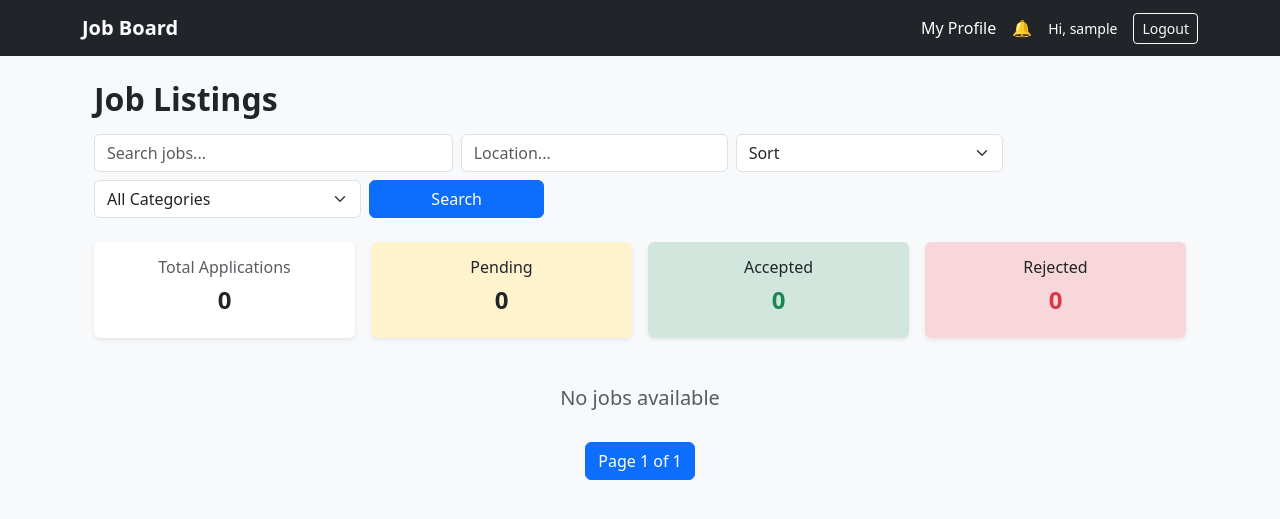
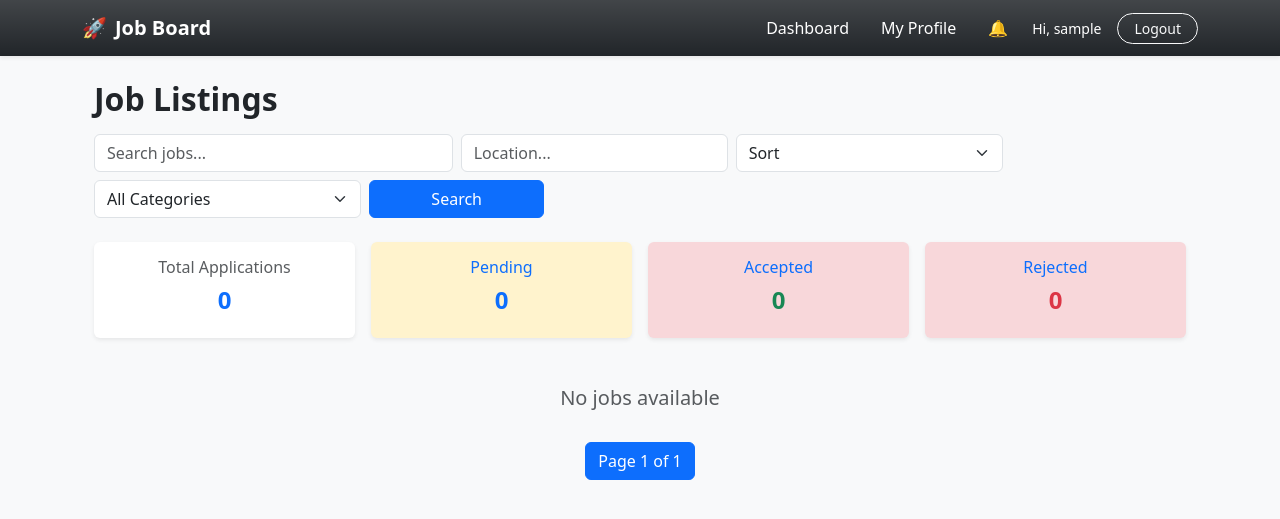
Before and after one commit to amritadhikari2058/jobboard, a Django app: page / in a window 1280 px wide. Shown: the top 519 px of the page. Run offline with Django 5.2, Linux system fonts and the light colour scheme; the visitor is signed in with stand-in values (Sample User, id 1); data that the repository does not hold is empty.

Commit message:
Refining Code

```diff
--- a/applications/services.py
+++ b/applications/services.py
@@ -37,10 +37,9 @@ class ApplicationService:
         NotificationService.notify(
             user=application.user,
             message=f"Your application for '{application.job.title}' was {status}",
-            link=f"/applications/{application.id}",
         )
 
-        activity_logs(
+        log_activity(
             user=user,
             action_type=f"application_{status}",
             message=f"{status.capitalizer()} application for '{application.job.title}'",
@@ -66,7 +65,6 @@ class ApplicationService:
         NotificationService.notify(
             user=application.job.user,
             message=f"{user.username} withdrew application from '{application.job.title}'",
-            link=f"/jobs/{application.job.slug}/applicants/",
         )
 
         log_activity(
--- a/applications/views.py
+++ b/applications/views.py
@@ -1,6 +1,5 @@
 from django.shortcuts import render, redirect, get_object_or_404
 from django.contrib import messages
-from .models import Application
 from jobboard.models import Job
 from django.contrib.auth.decorators import login_required
 from .services import ApplicationService
@@ -10,10 +9,12 @@ from applications.exceptions import ApplicationError
 from applications.selectors import get_user_applications, get_job_applications
 from .decorators import recruiter_owns_application
 
+
 @login_required
 @normal_user_required
 def application_list(request):
-    applications = get_user_applications(request.user)
+    status = request.GET.get('status')
+    applications = get_user_applications(request.user, status)
     return render(
         request, "applications/application_list.html", {"applications": applications}
     )
--- a/templates/base.html
+++ b/templates/base.html
@@ -11,34 +11,38 @@
 <body class="bg-light">
 
 <!-- Navbar -->
-<nav class="navbar navbar-expand-lg navbar-dark bg-dark mb-4">
+<nav class="navbar navbar-expand-lg navbar-dark bg-dark bg-gradient shadow-sm mb-4">
   <div class="container">
 
     <!-- Left -->
-    <a class="navbar-brand fw-bold" href="{% url 'job_list' %}">
-      Job Board
+    <a class="navbar-brand fw-bold d-flex align-items-center gap-2" href="{% url 'job_list' %}">
+      🚀 <span>Job Board</span>
     </a>
 
     <!-- Right -->
     <div class="d-flex align-items-center gap-3">
 
       {% if user.is_authenticated and user.userrole.role == 'recruiter' %}
-        <a href="{% url 'recruiter_dashboard' %}" class="text-white text-decoration-none">
+        <a href="{% url 'recruiter_dashboard' %}" class="nav-link text-white px-2">
+          Dashboard
+        </a>
+      {% elif user.is_authenticated and user.userrole.role == 'normal_user' %}
+        <a href="{% url 'user_dashboard' %}" class="nav-link text-white px-2">
           Dashboard
         </a>
       {% endif %}
 
       {% if user.is_authenticated %}
-        <a href="{% url 'view_user_profile' user.username %}" class="text-white text-decoration-none">
+        <a href="{% url 'view_user_profile' user.username %}" class="nav-link text-white px-2">
           My Profile
         </a>
       {% endif %}
 
       {% if user.is_authenticated %}
-        <a href="{% url 'notifications' %}" class="text-white text-decoration-none position-relative">
+        <a href="{% url 'notifications' %}" class="nav-link text-white position-relative px-2">
           🔔
           {% if unread_notification_count > 0 %}
-            <span class="badge bg-danger position-absolute top-0 start-100 translate-middle">
+            <span class="badge bg-danger rounded-pill position-absolute top-0 start-100 translate-middle">
               {{ unread_notification_count }}
             </span>
           {% endif %}
@@ -50,13 +54,15 @@
 
         <form method="POST" action="{% url 'logout' %}" class="d-inline">
           {% csrf_token %}
-          <button type="submit" class="btn btn-sm btn-outline-light">
+          <button type="submit" class="btn btn-sm btn-outline-light rounded-pill px-3">
             Logout
           </button>
         </form>
 
       {% else %}
-        <a href="{% url 'login' %}" class="btn btn-sm btn-outline-light">Login</a>
+        <a href="{% url 'login' %}" class="btn btn-sm btn-outline-light rounded-pill px-3">
+          Login
+        </a>
       {% endif %}
 
     </div>
--- a/templates/jobboard/job_detail.html
+++ b/templates/jobboard/job_detail.html
@@ -45,7 +45,7 @@
     </small>
 
     {% endif %}
-    <a href="{% url 'job_list' %}" class="btn btn-secondary mt-3">Back</a>
+    <a href="{% url 'job_list' %}" onclick = "event.preventDefault(); window.history.back();" class="btn btn-secondary mt-3">Back</a>
   </div>
 </div>
 {% endblock %}
--- a/templates/jobboard/job_list.html
+++ b/templates/jobboard/job_list.html
@@ -73,42 +73,50 @@
 
   </form>
 
+{%if request.GET.status%}
+<h5>Showing {{request.GET.status|title}} Applications</h5>
+{%endif%}
+
   <!-- Dashboard Cards -->
   <div class="row mb-4 g-3">
-
     <div class="col-md-3">
       <div class="card text-center shadow-sm border-0">
+        <a href="{%url 'application_list'%}"class='text-decoration-none stretched-link'>
         <div class="card-body">
           <h6 class="text-muted">Total Applications</h6>
           <h4 class="fw-bold">{{ total_application_count }}</h4>
         </div>
+      </a>
       </div>
     </div>
-
-    <div class="col-md-3">
-      <div class="card text-center shadow-sm border-0 bg-warning-subtle">
-        <div class="card-body">
+<div class="col-md-3">
+  <div class="card text-center shadow-sm border-0 bg-warning-subtle position-relative">
+    <a href="{%url 'application_list'%}?status=pending"class='text-decoration-none stretched-link'>
+    <div class="card-body">
           <h6>Pending</h6>
           <h4 class="fw-bold">{{ pending_application_count }}</h4>
         </div>
+      </a>
       </div>
     </div>
-
     <div class="col-md-3">
-      <div class="card text-center shadow-sm border-0 bg-success-subtle">
+      <div class="card text-center shadow-sm border-0 bg-danger-subtle position-relative">
+        <a href="{%url 'application_list'%}?status=accepted"class='text-decoration-none stretched-link'>
         <div class="card-body">
           <h6>Accepted</h6>
           <h4 class="fw-bold text-success">{{ accepted_application_count }}</h4>
         </div>
+      </a>
       </div>
     </div>
-
     <div class="col-md-3">
-      <div class="card text-center shadow-sm border-0 bg-danger-subtle">
+      <div class="card text-center shadow-sm border-0 bg-danger-subtle position-relative">
+        <a href="{%url 'application_list'%}?status=rejected"class='text-decoration-none stretched-link'>
         <div class="card-body">
           <h6>Rejected</h6>
           <h4 class="fw-bold text-danger">{{ rejected_application_count }}</h4>
         </div>
+      </a>
       </div>
     </div>
 
```
Also changed, not shown: templates/applications/application_list.html (+33 -34 lines), 2 other files.
